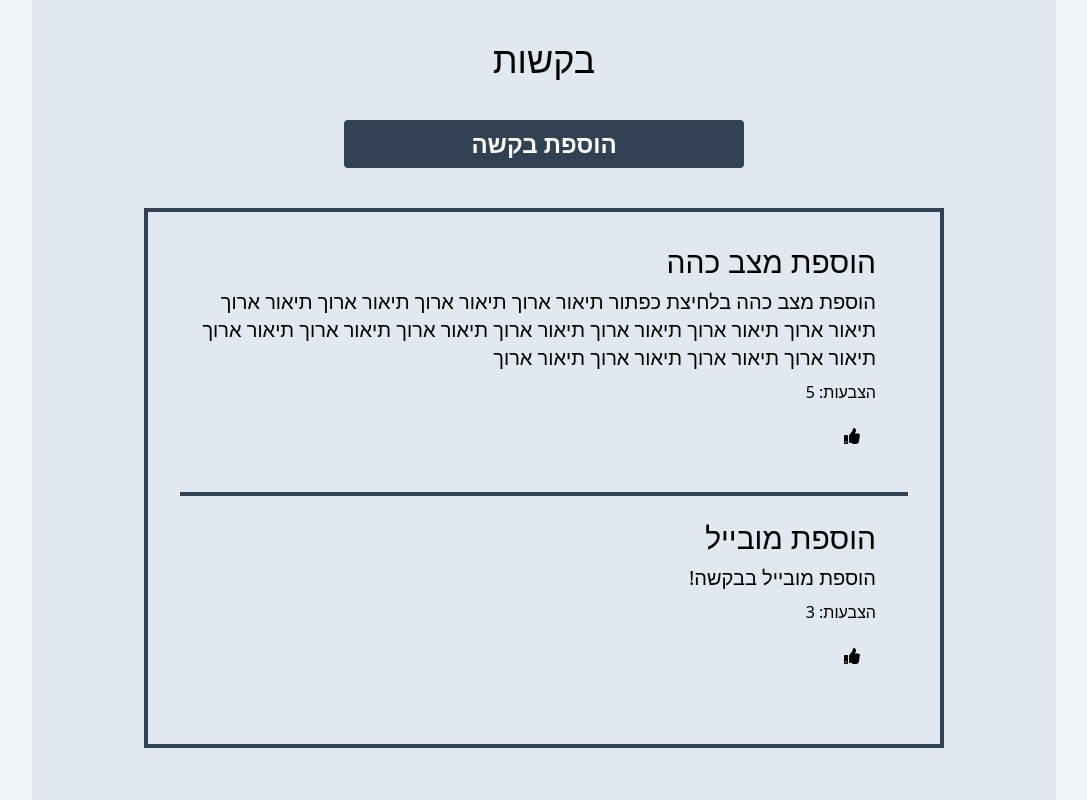
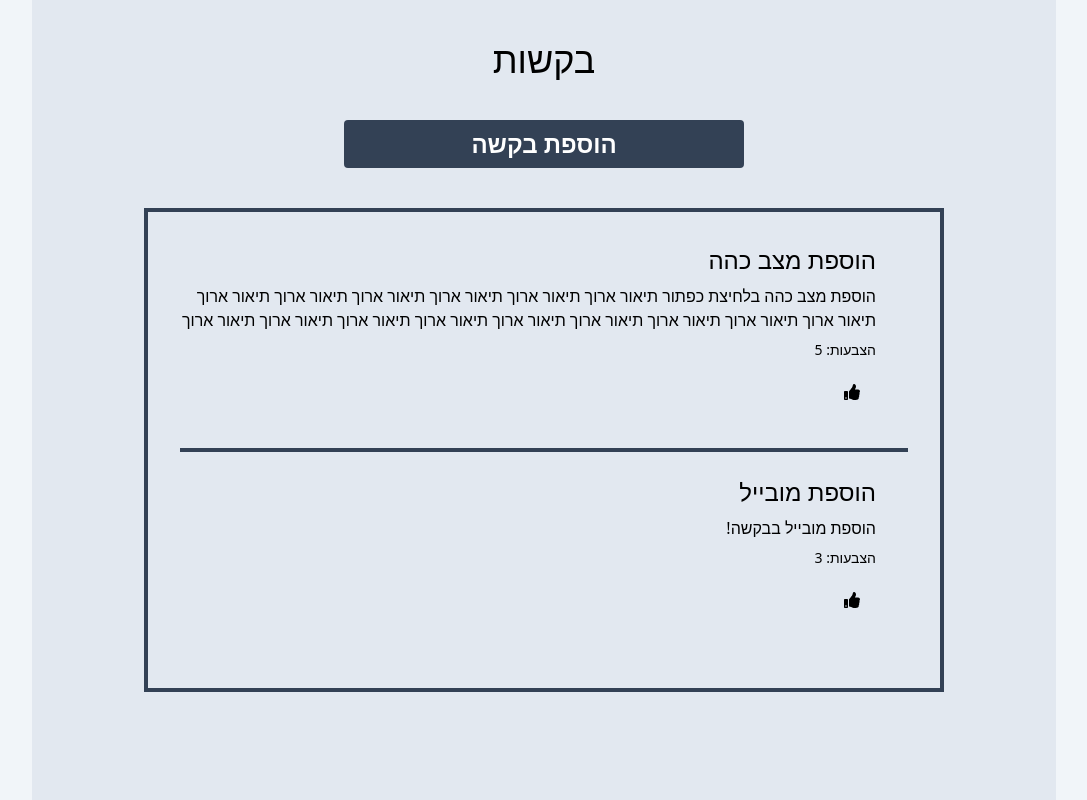
Before and after one commit to RonnenPodolsky/wishlist_page, a Next.js app: page / in a window 1280 px wide. Shown: the whole page, without its empty margins (96-1183 px from the left). Built offline with nearby package versions, Linux system fonts and the light colour scheme.

Commit message:
Refactor Card component to adjust font sizes and align elements in a more visually pleasing manner. Also, fix the lack of newline at the end of the JSON files

```diff
--- a/src/components/Card.jsx
+++ b/src/components/Card.jsx
@@ -6,9 +6,9 @@ const Card = ({ feature, userId, voteForFeature }) => {
       key={feature.id}
       className='flex flex-col content-center gap-2 pb-8 pr-8 border-b-4 last:border-b-0 border-slate-700'
     >
-      <h2 className='text-3xl'>{feature.title}</h2>
-      <p className='text-xl'>{feature.description}</p>
-      <p>הצבעות: {feature.numVotes}</p>
+      <h2 className='text-2xl'>{feature.title}</h2>
+      <p className='text-md'>{feature.description}</p>
+      <p className='text-sm'>הצבעות: {feature.numVotes}</p>
       <button
         onClick={() =>
           !feature.votes?.includes(userId)
```
Also changed, not shown: tmp/features.json (line endings or trailing spaces), tmp/votes.json (line endings or trailing spaces).
